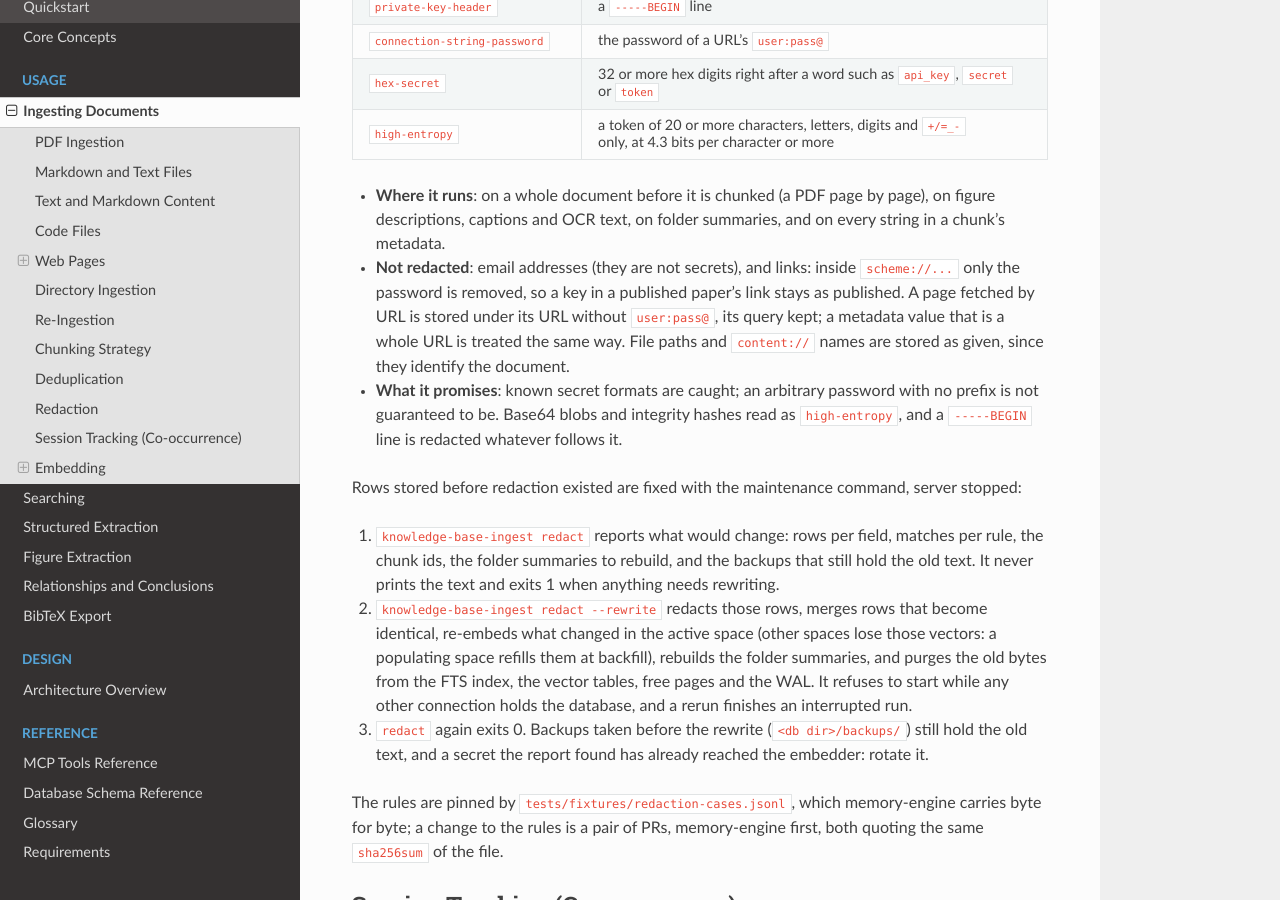
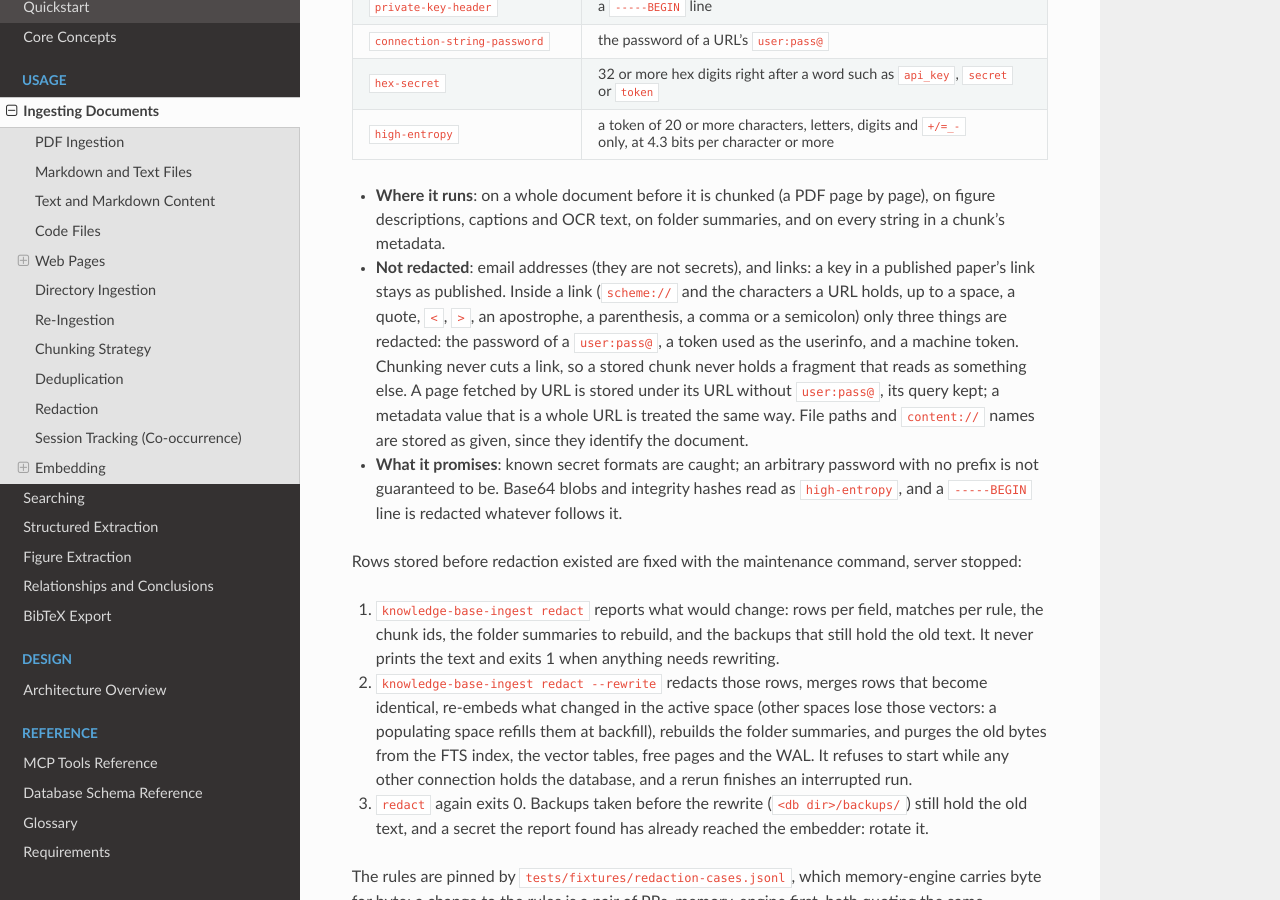
Before and after one commit to dutiona/knowledge-base, a Sphinx documentation site: the page built from docs/usage/ingesting-documents.md, in a window 1280 px wide and 900 px high, scrolled down 6777 px. Built offline with Sphinx 7.4.7 and the Read the Docs theme 3.1.0, drawn with Linux system fonts in a browser that asks for light colours.

Commit message:
docs(ingest): state what redaction still catches inside a link
Refs #592

```diff
--- a/docs/usage/ingesting-documents.md
+++ b/docs/usage/ingesting-documents.md
@@ -236,7 +236,7 @@ Before KB embeds or stores text, it replaces token-shaped secrets with `[REDACTE
 | `high-entropy` | a token of 20 or more characters, letters, digits and `+/=_-` only, at 4.3 bits per character or more |
 
 - **Where it runs**: on a whole document before it is chunked (a PDF page by page), on figure descriptions, captions and OCR text, on folder summaries, and on every string in a chunk's metadata.
-- **Not redacted**: email addresses (they are not secrets), and links: inside `scheme://...` only the password is removed, so a key in a published paper's link stays as published. A page fetched by URL is stored under its URL without `user:pass@`, its query kept; a metadata value that is a whole URL is treated the same way. File paths and `content://` names are stored as given, since they identify the document.
+- **Not redacted**: email addresses (they are not secrets), and links: a key in a published paper's link stays as published. Inside a link (`scheme://` and the characters a URL holds, up to a space, a quote, `<`, `>`, an apostrophe, a parenthesis, a comma or a semicolon) only three things are redacted: the password of a `user:pass@`, a token used as the userinfo, and a machine token. Chunking never cuts a link, so a stored chunk never holds a fragment that reads as something else. A page fetched by URL is stored under its URL without `user:pass@`, its query kept; a metadata value that is a whole URL is treated the same way. File paths and `content://` names are stored as given, since they identify the document.
 - **What it promises**: known secret formats are caught; an arbitrary password with no prefix is not guaranteed to be. Base64 blobs and integrity hashes read as `high-entropy`, and a `-----BEGIN` line is redacted whatever follows it.
 
 Rows stored before redaction existed are fixed with the maintenance command, server stopped:
```
Also changed, not shown: docs/design/architecture-overview.md (+1 -1 lines).
